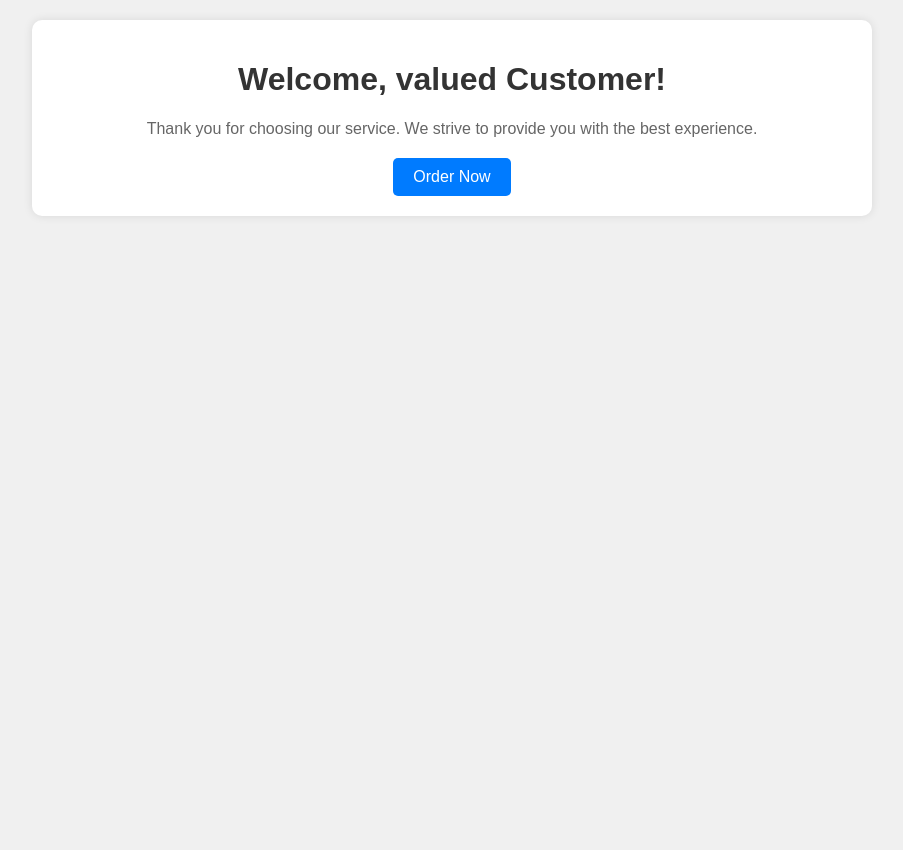
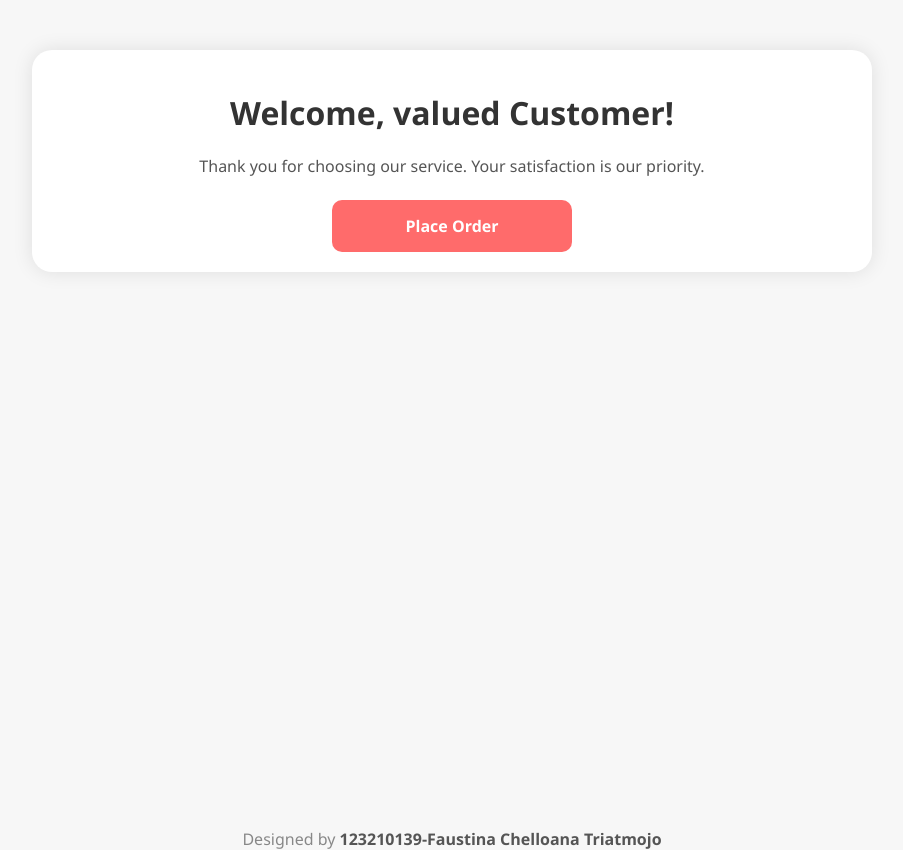
Before and after one commit to chelloana/CustomerFE, a plain HTML site: page cust.html in a window 1280 px wide. Shown: the whole page, without its empty margins (188-1091 px from the left). Before the commit the page ends 800 px from the top, so only its background shows below. Drawn offline with Linux system fonts and the light colour scheme.

Commit message:
Update cust.html

```diff
--- a/cust.html
+++ b/cust.html
@@ -7,38 +7,65 @@
     <title>Customer Page</title>
     <style>
         body {
-            font-family: Arial, sans-serif;
-            background-color: #f0f0f0;
+            font-family: 'Segoe UI', Tahoma, Geneva, Verdana, sans-serif;
+            background-color: #f7f7f7;
             margin: 0;
             padding: 0;
         }
 
         .container {
             max-width: 800px;
-            margin: 20px auto;
+            margin: 50px auto;
             padding: 20px;
             background-color: #fff;
-            border-radius: 10px;
-            box-shadow: 0 0 10px rgba(0, 0, 0, 0.1);
+            border-radius: 20px;
+            box-shadow: 0 0 20px rgba(0, 0, 0, 0.1);
+            position: relative;
         }
 
         h1 {
             text-align: center;
             color: #333;
+            margin-bottom: 20px;
         }
 
         p {
+            color: #555;
+            line-height: 1.6;
             margin-bottom: 20px;
-            color: #666;
         }
 
         .button {
-            display: inline-block;
-            padding: 10px 20px;
-            background-color: #007bff;
+            display: block;
+            width: 200px;
+            margin: 0 auto;
+            padding: 15px 20px;
+            background-color: #ff6b6b;
             color: #fff;
+            text-align: center;
             text-decoration: none;
-            border-radius: 5px;
+            border-radius: 10px;
+            transition: background-color 0.3s ease;
+            font-weight: bold;
+        }
+
+        .button:hover {
+            background-color: #e64c4c;
+        }
+
+        footer {
+            text-align: center;
+            margin-top: 50px;
+            color: #888;
+            position: absolute;
+            bottom: -50px;
+            left: 50%;
+            transform: translateX(-50%);
+        }
+
+        footer span {
+            font-weight: bold;
+            color: #555;
         }
     </style>
 </head>
@@ -47,9 +74,10 @@
     <center>
         <div class="container">
             <h1>Welcome, valued Customer!</h1>
-            <p>Thank you for choosing our service. We strive to provide you with the best experience.</p>
-            <a href="#" class="button">Order Now</a>
+            <p>Thank you for choosing our service. Your satisfaction is our priority.</p>
+            <a href="#" class="button">Place Order</a>
         </div>
+        <footer>Designed by <span>123210139-Faustina Chelloana Triatmojo</span></footer>
 </body>
 
 </html>
```
